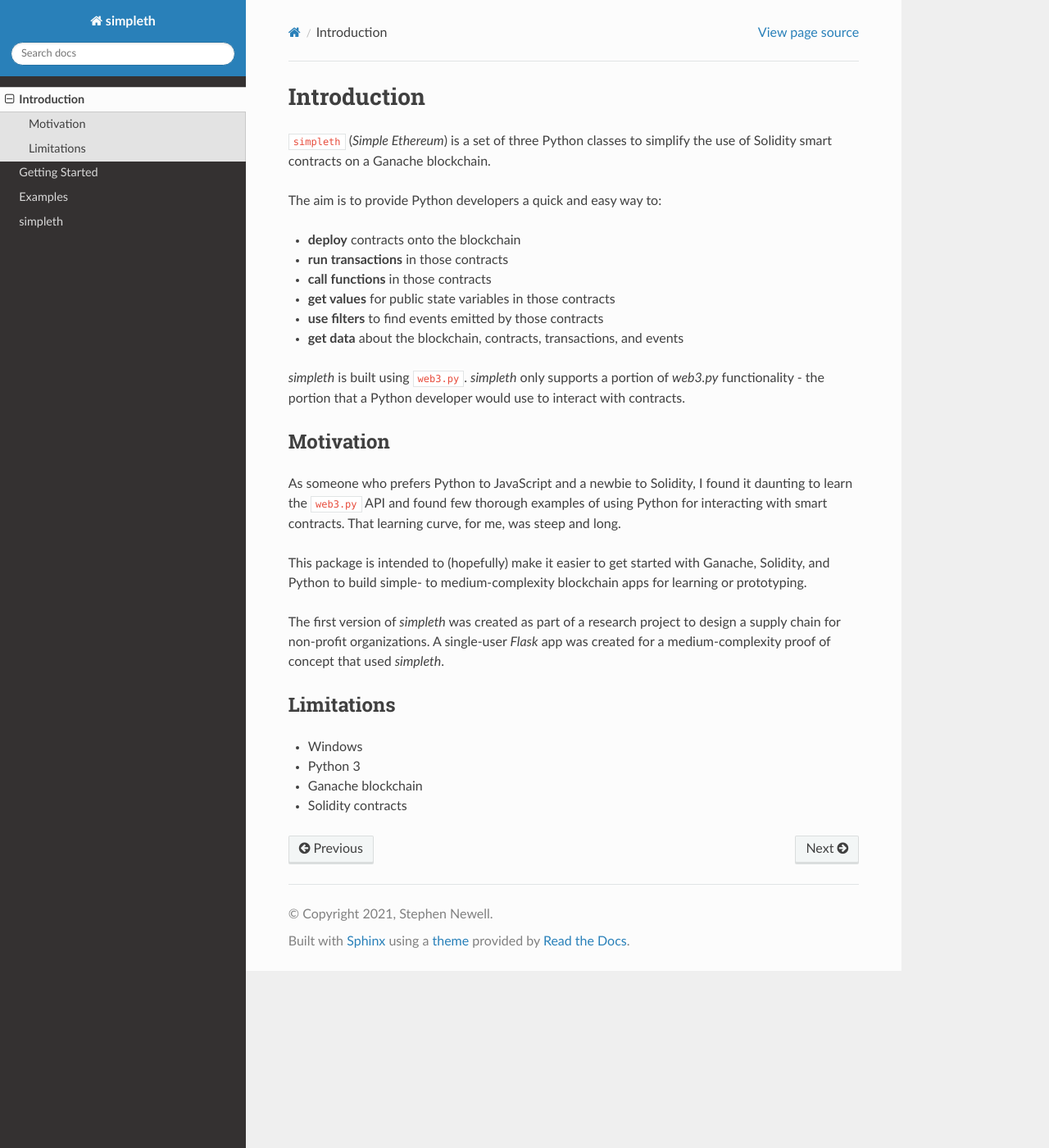
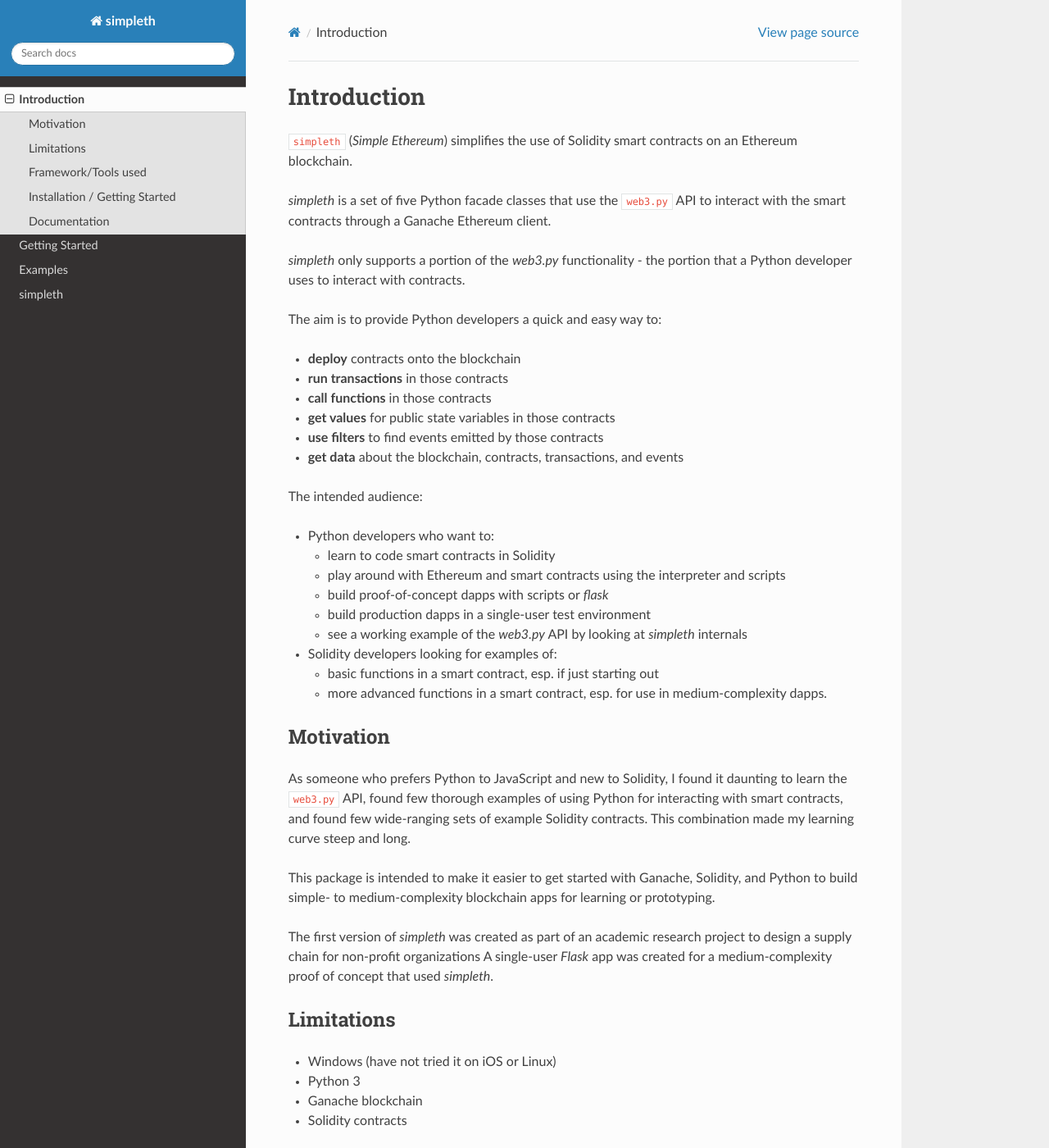
Before and after one commit to snewell4/simpleth, a Sphinx documentation site: the page built from docs/source/intro.rst, in a window 1280 px wide and 1400 px high. Shown: the whole window at 82% size. Built offline with Sphinx 7.4.7 and the Read the Docs theme 2.0.0, drawn with Linux system fonts in a browser that asks for light colours; some of the changed text lies outside the part shown.

Commit message:
1) Updated intro.rst - Was starting to make it my README.rst - Not sure now - Will wait and look at later - Made some good additions that will be used somehow

```diff
--- a/docs/source/intro.rst
+++ b/docs/source/intro.rst
@@ -1,40 +1,81 @@
 Introduction
 ============
-``simpleth`` (*Simple Ethereum*) is a set of three Python classes to simplify
-the use of Solidity smart contracts on a Ganache blockchain.
+``simpleth`` (*Simple Ethereum*) simplifies
+the use of Solidity smart contracts on an Ethereum blockchain.
+
+`simpleth` is a set of five Python facade classes that use the ``web3.py`` API
+to interact with the smart contracts through a Ganache Ethereum client.
+
+`simpleth` only supports a portion of the `web3.py` functionality - the
+portion that a Python developer uses to interact with contracts.
 
 The aim is to provide Python developers a quick and easy way to:
 
-- **deploy** contracts onto the blockchain
-- **run transactions** in those contracts
-- **call functions** in those contracts
-- **get values** for public state variables in those contracts
-- **use filters** to find events emitted by those contracts
-- **get data** about the blockchain, contracts, transactions, and events
+-  **deploy** contracts onto the blockchain
+-  **run transactions** in those contracts
+-  **call functions** in those contracts
+-  **get values** for public state variables in those contracts
+-  **use filters** to find events emitted by those contracts
+-  **get data** about the blockchain, contracts, transactions, and events
 
-`simpleth` is built using ``web3.py``. `simpleth` only supports a portion
-of `web3.py` functionality - the portion that a Python developer would
-use to interact with contracts.
+The intended audience:
+
+-  Python developers who want to:
+
+   -  learn to code smart contracts in Solidity
+   -  play around with Ethereum and smart contracts using the interpreter
+      and scripts
+   -  build proof-of-concept dapps with scripts or `flask`
+   -  build production dapps in a single-user test environment
+   -  see a working example of the `web3.py` API by looking at `simpleth`
+      internals
+
+-  Solidity developers looking for examples of:
+
+   -  basic functions in a smart contract, esp. if just starting out
+   -  more advanced functions in a smart contract, esp. for use in
+      medium-complexity dapps.
 
 Motivation
 **********
-As someone who prefers Python to JavaScript and a newbie to Solidity,
-I found it daunting to learn the ``web3.py`` API and found few thorough
-examples of using Python for interacting with smart contracts. That
-learning curve, for me, was steep and long.
+As someone who prefers Python to JavaScript and new to Solidity,
+I found it daunting to learn the ``web3.py`` API, found few thorough
+examples of using Python for interacting with smart contracts, and found
+few wide-ranging sets of example Solidity contracts. This combination
+made my learning curve steep and long.
 
-This package is intended to (hopefully) make it easier to get started
+This package is intended to make it easier to get started
 with Ganache, Solidity, and Python to build simple- to medium-complexity
 blockchain apps for learning or prototyping.
 
-The first version of `simpleth` was created as part of a research project
-to design a supply chain for non-profit organizations. A single-user
-`Flask` app was created for a medium-complexity proof of concept that
-used `simpleth`.
+The first version of `simpleth` was created as part of an academic
+research project to design a supply chain for non-profit organizations
+A single-user `Flask` app was created for a medium-complexity proof
+of concept that used `simpleth`.
 
 Limitations
 ***********
-- Windows
-- Python 3
-- Ganache blockchain
-- Solidity contracts
+
+-  Windows (have not tried it on iOS or Linux)
+-  Python 3
+-  Ganache blockchain
+-  Solidity contracts
+
+Framework/Tools used
+********************
+
+-  PyCharm
+-  pylint
+-  mypy
+-  <testing>
+
+Installation / Getting Started
+******************************
+
+See starting.rst
+
+Documentation
+*************
+
+Link to Read The Docs
+Shows example snippets for all methods
```
